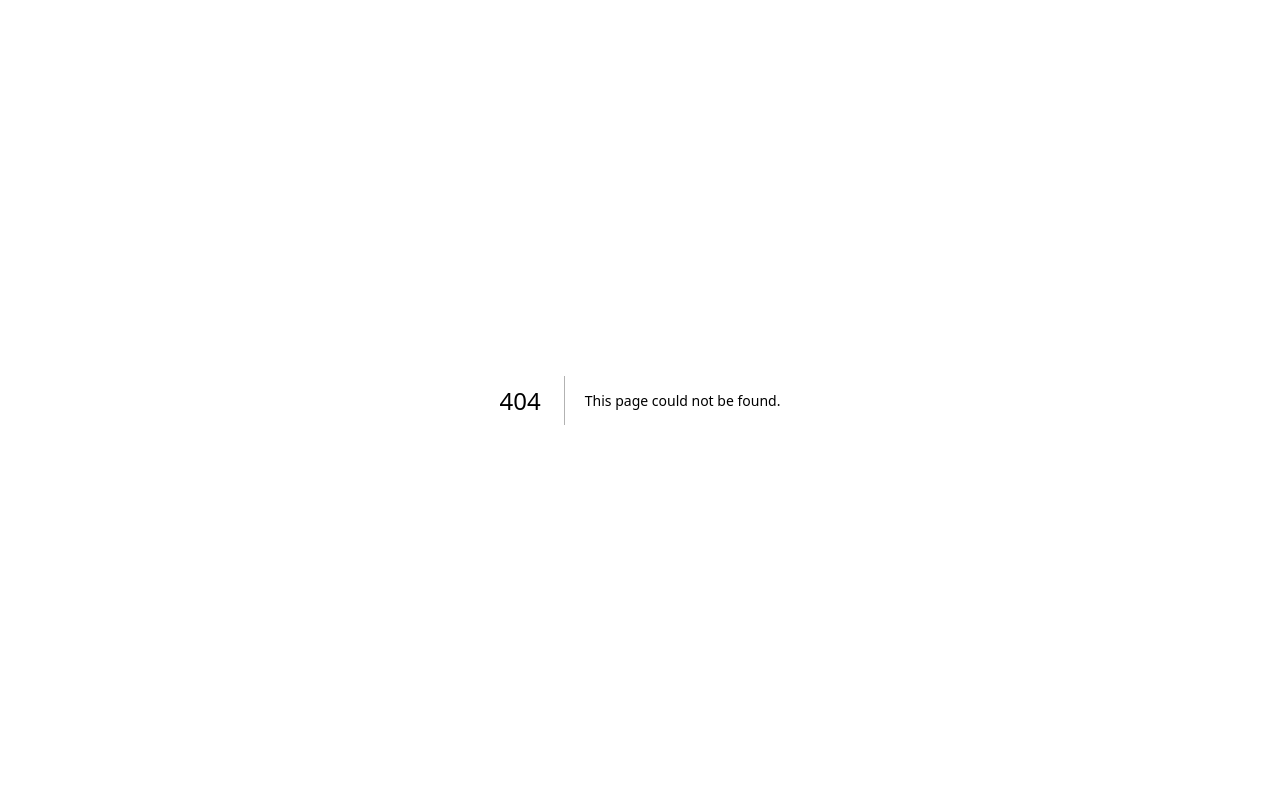
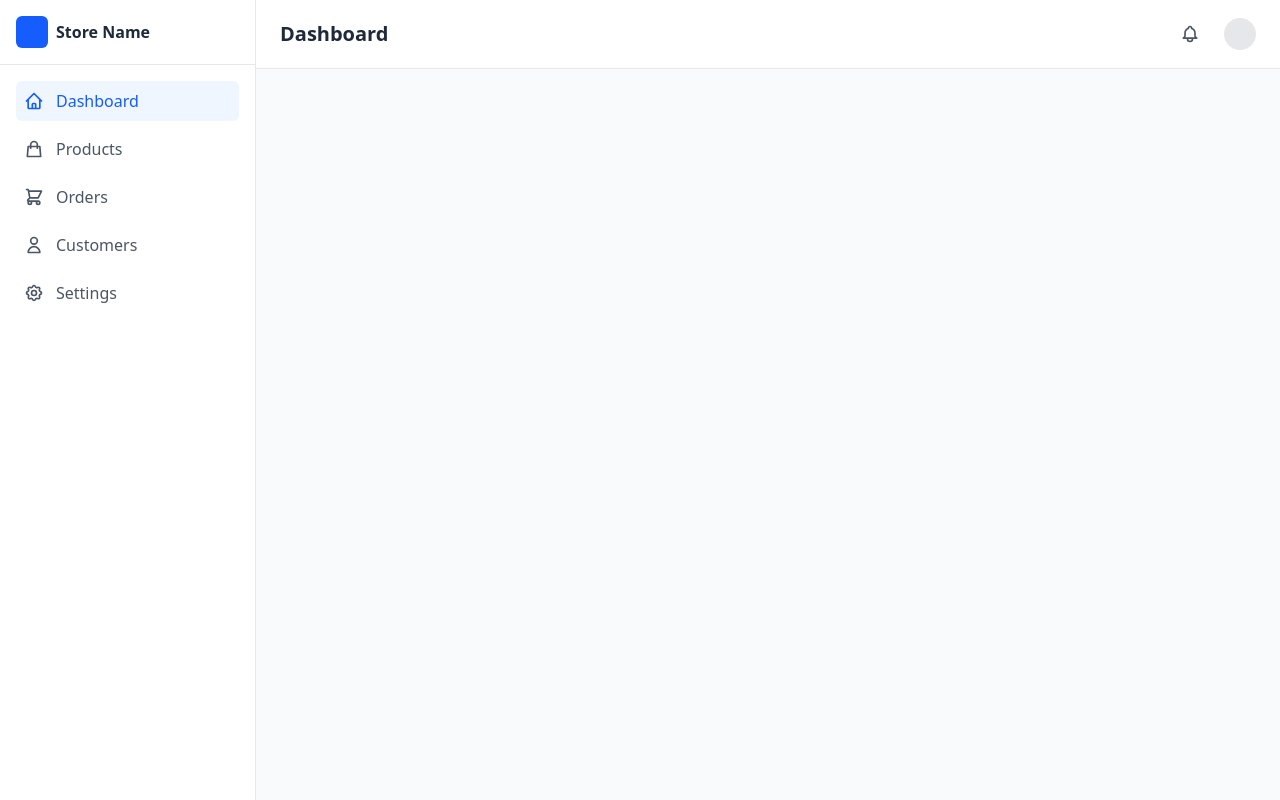
Before and after one commit to xmustafa5/store-builder, a Next.js app: page /standerd-layer in a window 1280 px wide. Before the commit this address had no page. Built offline with nearby package versions, Linux system fonts and the light colour scheme.

Commit message:
Add StandardLayout component and refactor StanderdLayoutCard for improved layout and navigation

```diff
--- /dev/null
+++ b/app/standerd-layer/page.tsx
@@ -0,0 +1,162 @@
+import React from "react";
+
+export default function StandardLayout() {
+  return (
+    <div className="min-h-screen flex">
+      {/* Sidebar */}
+      <div className="w-64 bg-white border-r border-gray-200">
+        {/* Logo area */}
+        <div className="p-4 border-b border-gray-200">
+          <div className="h-8 flex items-center gap-2">
+            <div className="w-8 h-8 bg-blue-600 rounded-md"></div>
+            <span className="font-semibold text-gray-800">Store Name</span>
+          </div>
+        </div>
+
+        {/* Navigation Menu */}
+        <nav className="p-4 space-y-2">
+          <a
+            href="#"
+            className="flex items-center gap-3 p-2 rounded-md bg-blue-50 text-blue-600"
+          >
+            <svg
+              className="w-5 h-5"
+              fill="none"
+              stroke="currentColor"
+              viewBox="0 0 24 24"
+            >
+              <path
+                strokeLinecap="round"
+                strokeLinejoin="round"
+                strokeWidth={2}
+                d="M3 12l2-2m0 0l7-7 7 7M5 10v10a1 1 0 001 1h3m10-11l2 2m-2-2v10a1 1 0 01-1 1h-3m-6 0a1 1 0 001-1v-4a1 1 0 011-1h2a1 1 0 011 1v4a1 1 0 001 1m-6 0h6"
+              />
+            </svg>
+            <span>Dashboard</span>
+          </a>
+
+          <a
+            href="#"
+            className="flex items-center gap-3 p-2 rounded-md text-gray-600 hover:bg-gray-50"
+          >
+            <svg
+              className="w-5 h-5"
+              fill="none"
+              stroke="currentColor"
+              viewBox="0 0 24 24"
+            >
+              <path
+                strokeLinecap="round"
+                strokeLinejoin="round"
+                strokeWidth={2}
+                d="M16 11V7a4 4 0 00-8 0v4M5 9h14l1 12H4L5 9z"
+              />
+            </svg>
+            <span>Products</span>
+          </a>
+
+          <a
+            href="#"
+            className="flex items-center gap-3 p-2 rounded-md text-gray-600 hover:bg-gray-50"
+          >
+            <svg
+              className="w-5 h-5"
+              fill="none"
+              stroke="currentColor"
+              viewBox="0 0 24 24"
+            >
+              <path
+                strokeLinecap="round"
+                strokeLinejoin="round"
+                strokeWidth={2}
+                d="M3 3h2l.4 2M7 13h10l4-8H5.4M7 13L5.4 5M7 13l-2.293 2.293c-.63.63-.184 1.707.707 1.707H17m0 0a2 2 0 100 4 2 2 0 000-4zm-8 2a2 2 0 11-4 0 2 2 0 014 0z"
+              />
+            </svg>
+            <span>Orders</span>
+          </a>
+
+          <a
+            href="#"
+            className="flex items-center gap-3 p-2 rounded-md text-gray-600 hover:bg-gray-50"
+          >
+            <svg
+              className="w-5 h-5"
+              fill="none"
+              stroke="currentColor"
+              viewBox="0 0 24 24"
+            >
+              <path
+                strokeLinecap="round"
+                strokeLinejoin="round"
+                strokeWidth={2}
+                d="M16 7a4 4 0 11-8 0 4 4 0 018 0zM12 14a7 7 0 00-7 7h14a7 7 0 00-7-7z"
+              />
+            </svg>
+            <span>Customers</span>
+          </a>
+
+          <a
+            href="#"
+            className="flex items-center gap-3 p-2 rounded-md text-gray-600 hover:bg-gray-50"
+          >
+            <svg
+              className="w-5 h-5"
+              fill="none"
+              stroke="currentColor"
+              viewBox="0 0 24 24"
+            >
+              <path
+                strokeLinecap="round"
+                strokeLinejoin="round"
+                strokeWidth={2}
+                d="M10.325 4.317c.426-1.756 2.924-1.756 3.35 0a1.724 1.724 0 002.573 1.066c1.543-.94 3.31.826 2.37 2.37a1.724 1.724 0 001.065 2.572c1.756.426 1.756 2.924 0 3.35a1.724 1.724 0 00-1.066 2.573c.94 1.543-.826 3.31-2.37 2.37a1.724 1.724 0 00-2.572 1.065c-.426 1.756-2.924 1.756-3.35 0a1.724 1.724 0 00-2.573-1.066c-1.543.94-3.31-.826-2.37-2.37a1.724 1.724 0 00-1.065-2.572c-1.756-.426-1.756-2.924 0-3.35a1.724 1.724 0 001.066-2.573c-.94-1.543.826-3.31 2.37-2.37.996.608 2.296.07 2.572-1.065z"
+              />
+              <path
+                strokeLinecap="round"
+                strokeLinejoin="round"
+                strokeWidth={2}
+                d="M15 12a3 3 0 11-6 0 3 3 0 016 0z"
+              />
+            </svg>
+            <span>Settings</span>
+          </a>
+        </nav>
+      </div>
+
+      {/* Main Content */}
+      <div className="flex-1 bg-gray-50">
+        {/* Header */}
+        <header className="bg-white border-b border-gray-200">
+          <div className="flex items-center justify-between px-6 py-4">
+            <h1 className="text-xl font-semibold text-gray-800">Dashboard</h1>
+            <div className="flex items-center gap-4">
+              <button className="p-2 text-gray-600 hover:bg-gray-50 rounded-full">
+                <svg
+                  className="w-5 h-5"
+                  fill="none"
+                  stroke="currentColor"
+                  viewBox="0 0 24 24"
+                >
+                  <path
+                    strokeLinecap="round"
+                    strokeLinejoin="round"
+                    strokeWidth={2}
+                    d="M15 17h5l-1.405-1.405A2.032 2.032 0 0118 14.158V11a6.002 6.002 0 00-4-5.659V5a2 2 0 10-4 0v.341C7.67 6.165 6 8.388 6 11v3.159c0 .538-.214 1.055-.595 1.436L4 17h5m6 0v1a3 3 0 11-6 0v-1m6 0H9"
+                  />
+                </svg>
+              </button>
+              <div className="w-8 h-8 bg-gray-200 rounded-full"></div>
+            </div>
+          </div>
+        </header>
+
+        {/* Page Content */}
+        <main className="p-6">
+          <div className="grid grid-cols-1 md:grid-cols-2 lg:grid-cols-3 gap-6">
+            {/* Content will be injected here */}
+          </div>
+        </main>
+      </div>
+    </div>
+  );
+}
--- a/app/store-builder/components/StanderdLayoutCard.tsx
+++ b/app/store-builder/components/StanderdLayoutCard.tsx
@@ -1,18 +1,121 @@
 import React from "react";
 
-export default function StanderdLayout() {
+export default function StandardLayout() {
   return (
-    <div className="w-[300px] h-[300px] overflow-hidden bg-white-400 border border-gray-300 shadow-md rounded-md flex flex-col">
-      <div className="bg-gray-300 w-[100px] h-full flex flex-col ">
-        <div className="bg-gray-400 w-full h-[20px] text-center text-sm  border-b">
-          logo
+    <div className="w-[500px] h-[500px] overflow-hidden bg-white border border-gray-200 shadow-md rounded-md flex">
+      {/* Sidebar */}
+      <div className="bg-gray-50 w-[140px] border-r border-gray-200">
+        <Logo />
+        {/* Navigation menu */}
+        <div className="p-2 flex flex-col gap-2">
+          <div className="flex items-center gap-2 p-2 rounded-md bg-blue-50 text-blue-600 cursor-pointer hover:bg-blue-100">
+            <svg
+              className="w-4 h-4"
+              fill="none"
+              stroke="currentColor"
+              viewBox="0 0 24 24"
+            >
+              <path
+                strokeLinecap="round"
+                strokeLinejoin="round"
+                strokeWidth={2}
+                d="M3 12l2-2m0 0l7-7 7 7M5 10v10a1 1 0 001 1h3m10-11l2 2m-2-2v10a1 1 0 01-1 1h-3m-6 0a1 1 0 001-1v-4a1 1 0 011-1h2a1 1 0 011 1v4a1 1 0 001 1m-6 0h6"
+              />
+            </svg>
+            <span className="text-sm">Home</span>
+          </div>
+          <div className="flex items-center gap-2 p-2 rounded-md text-gray-600 cursor-pointer hover:bg-gray-100">
+            <svg
+              className="w-4 h-4"
+              fill="none"
+              stroke="currentColor"
+              viewBox="0 0 24 24"
+            >
+              <path
+                strokeLinecap="round"
+                strokeLinejoin="round"
+                strokeWidth={2}
+                d="M16 11V7a4 4 0 00-8 0v4M5 9h14l1 12H4L5 9z"
+              />
+            </svg>
+            <span className="text-sm">Products</span>
+          </div>
+          <div className="flex items-center gap-2 p-2 rounded-md text-gray-600 cursor-pointer hover:bg-gray-100">
+            <svg
+              className="w-4 h-4"
+              fill="none"
+              stroke="currentColor"
+              viewBox="0 0 24 24"
+            >
+              <path
+                strokeLinecap="round"
+                strokeLinejoin="round"
+                strokeWidth={2}
+                d="M3 3h2l.4 2M7 13h10l4-8H5.4M7 13L5.4 5M7 13l-2.293 2.293c-.63.63-.184 1.707.707 1.707H17m0 0a2 2 0 100 4 2 2 0 000-4zm-8 2a2 2 0 11-4 0 2 2 0 014 0z"
+              />
+            </svg>
+            <span className="text-sm">Orders</span>
+          </div>
         </div>
-        <div className="p-1 flex flex-col gap-1">
-          <div className="flex bg-sky-100">Home</div>
-          <div className="flex bg-sky-200">product</div>
-          <div className="flex bg-sky-300">cart</div>
+      </div>
+      <HomeContent />
+    </div>
+  );
+}
+const Logo = () => {
+  return (
+    <div className="bg-white p-3 border-b border-gray-200 flex justify-center">
+      <div className="w-8 h-8 bg-gray-200 rounded-md" />
+    </div>
+  );
+};
+const HomeContent = () => {
+  return (
+    <div className="flex-1 bg-gray-50">
+      {/* Header Section */}
+      <div className="p-4 border-b border-gray-200">
+        <div className="flex items-center justify-between mb-4">
+          <div className="flex-1">
+            <div className="w-32 h-4 bg-gray-300 rounded mb-2" />
+            <div className="w-48 h-3 bg-gray-200 rounded" />
+          </div>
+          <div className="flex gap-2">
+            <div className="w-8 h-8 rounded-full bg-gray-200" />
+            <div className="w-8 h-8 rounded-full bg-gray-200" />
+          </div>
+        </div>
+      </div>
+
+      {/* Categories Carousel */}
+      <div className="p-4">
+        <div className="flex gap-3 mb-6 overflow-x-auto">
+          {[1, 2, 3, 4].map((_, index) => (
+            <div key={index} className="flex-shrink-0">
+              <div className="w-16 h-16 rounded-lg bg-white border border-gray-200 shadow-sm flex items-center justify-center">
+                <div className="w-8 h-8 rounded-md bg-gray-200" />
+              </div>
+              <div className="w-16 h-3 bg-gray-200 rounded mt-2" />
+            </div>
+          ))}
+        </div>
+
+        {/* Featured Products Grid */}
+        <div className="mb-4">
+          <div className="w-32 h-4 bg-gray-300 rounded mb-3" />
+        </div>
+        <div className="grid grid-cols-2 gap-3">
+          {[1, 2, 3, 4].map((_, index) => (
+            <div
+              key={index}
+              className="bg-white rounded-lg border border-gray-200 p-2"
+            >
+              <div className="w-full h-24 bg-gray-100 rounded-md mb-2" />
+              <div className="w-2/3 h-3 bg-gray-200 rounded mb-1" />
+              <div className="w-1/2 h-3 bg-gray-300 rounded" />
+            </div>
+          ))}
         </div>
       </div>
     </div>
   );
-}
+};
```
